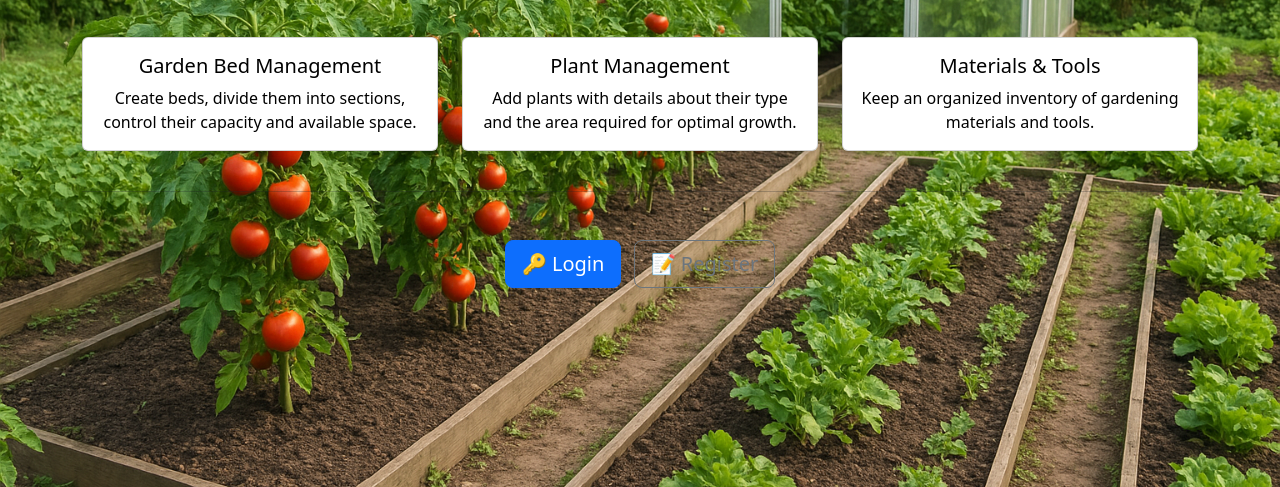
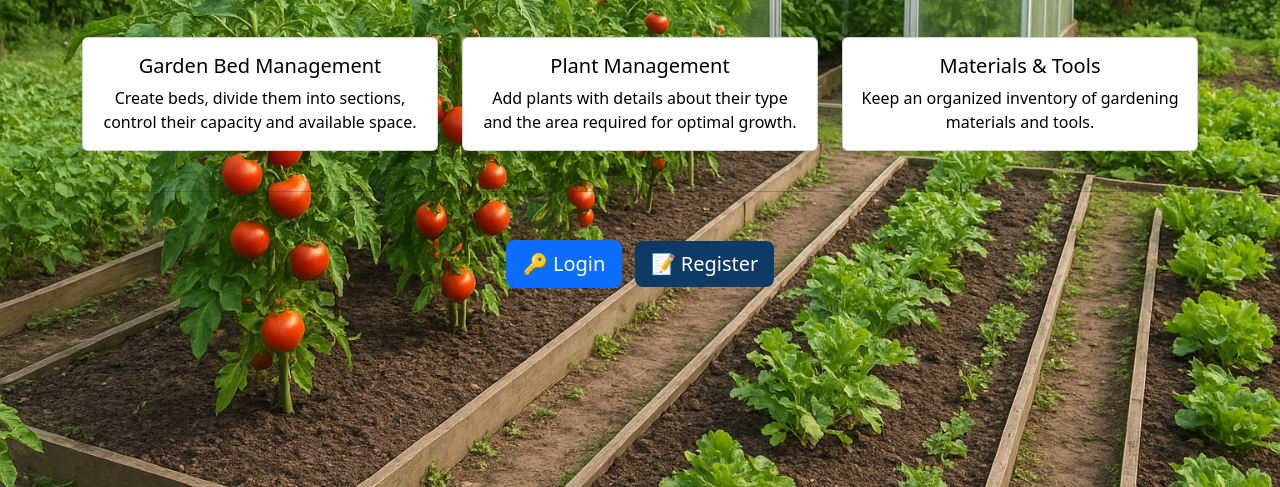
Before and after one commit to VadymKyrylko/HarvestHub, a Django app: page / in a window 1280 px wide. Shown: the part 290-777 px from the top of the page. Run offline with Django 5.2, Linux system fonts and the light colour scheme.

Commit message:
Changed colors of Register button in home page for best readability.

```diff
--- a/static/css/style.css
+++ b/static/css/style.css
@@ -9,9 +9,23 @@ body {
     border-radius: 10px;
     color: #fff;
 }
+
 .home-card .card-title,
 .home-card .card-text {
     color: #000000 !important;
+}
+
+.home-register-btn {
+    background-color: #0d3b66;
+    color: #ffffff;
+    border: none;
+    transition: all 0.3s ease;
+}
+
+.home-register-btn:hover {
+    background-color: #ffffff;
+    color: #0d3b66;
+    border: 1px solid #0d3b66;
 }
 
 h1, h2, h3, h4, h5, h6 {
--- a/templates/home.html
+++ b/templates/home.html
@@ -51,7 +51,7 @@
   <div class="mt-5 text-center">
     {% if not user.is_authenticated %}
       <a href="{% url 'login' %}" class="btn btn-primary btn-lg me-2">🔑 Login</a>
-      <a href="{% url 'register' %}" class="btn btn-outline-secondary btn-lg">📝 Register</a>
+      <a href="{% url 'register' %}" class="btn btn-lg home-register-btn">📝 Register</a>
     {% else %}
       <a href="{% url 'plants:bed_list' %}" class="btn btn-success btn-lg">🚀 Let's Start</a>
     {% endif %}
```
